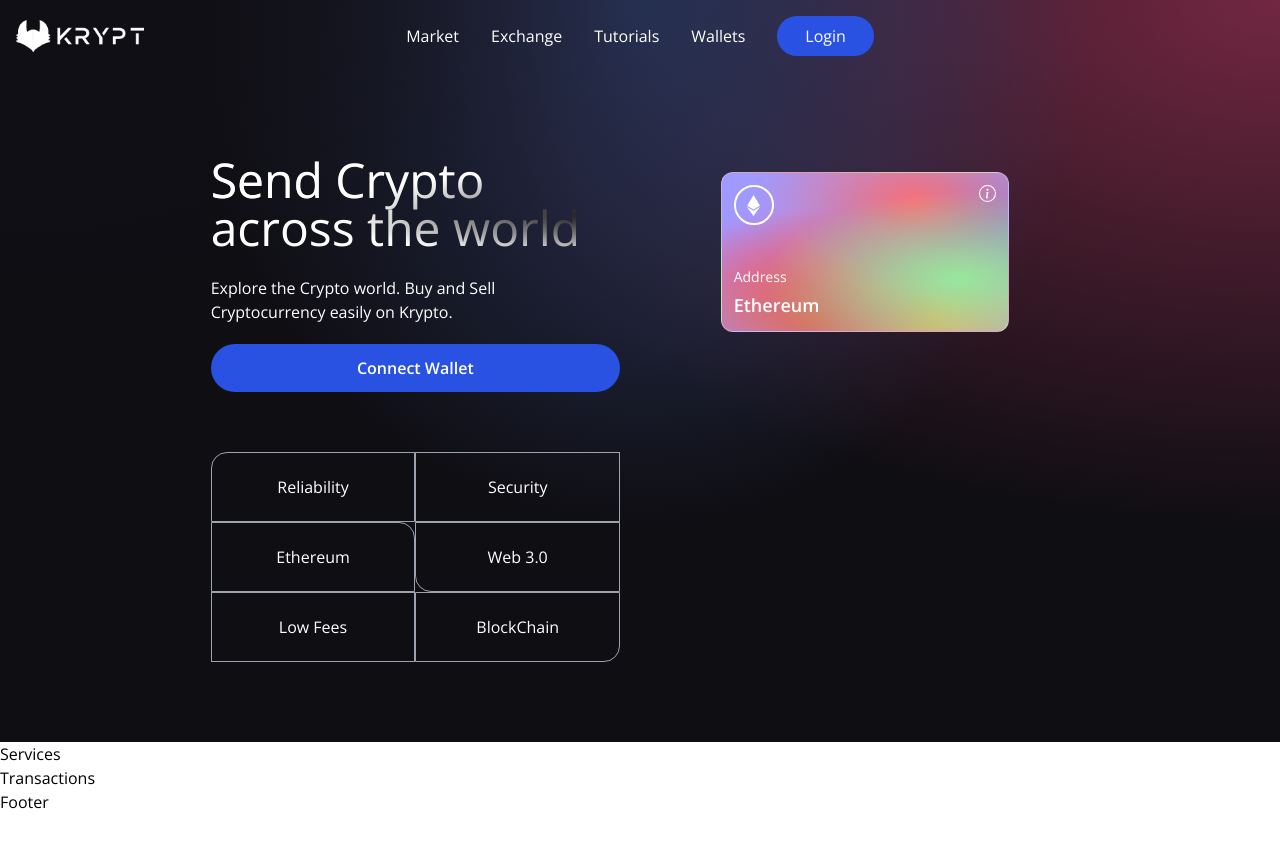
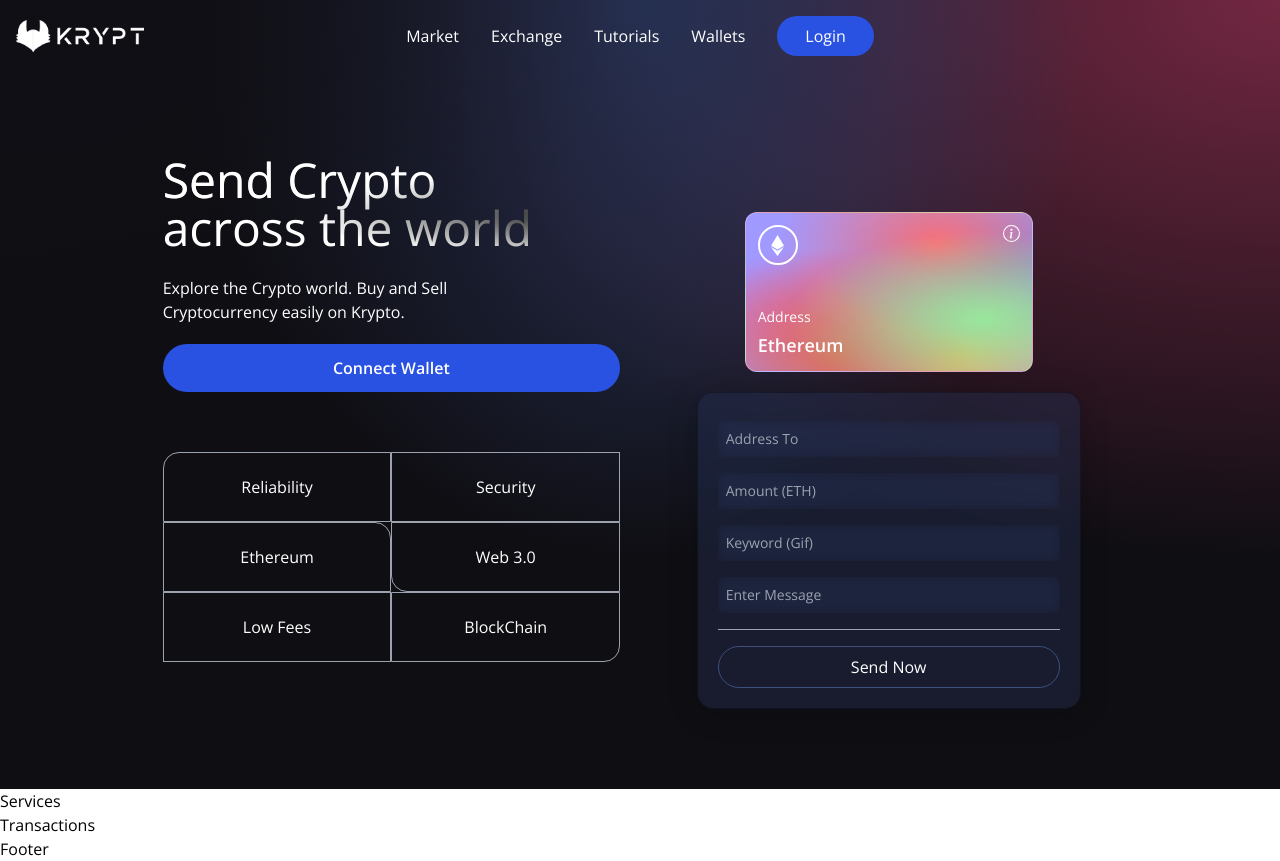
Before and after one commit to roshray/w3, a React (Vite) app in the folder client/: page / in a window 1280 px wide. Before the commit the page ends 814 px from the top, so only its background shows below. Built offline with nearby package versions, Linux system fonts and the light colour scheme.

Commit message:
client done

```diff
--- a/client/src/components/Loader.jsx
+++ b/client/src/components/Loader.jsx
@@ -1,8 +1,9 @@
 const Loader = () => {
     return (
-        <h1>
-            Loader
-        </h1>
+        <div className="flex justify-center items-center py-3">
+            <div className="animate-spin rounded-full h-32 w-32 border-b-2 border-red-700" />
+
+        </div>
     )
 }
 
--- a/client/src/components/Welcome.jsx
+++ b/client/src/components/Welcome.jsx
@@ -5,14 +5,28 @@ import { BsInfoCircle } from 'react-icons/bs'
 import { Loader } from './'
 
 const commonStyles = 'min-h-[70px] sm:px-0 px-2 sm:min-w-[120px] flex justify-center items-center border-[0.5px] border-gray-400 text-white'
+
+const Input = ({placeholder,name,type,value,handleChange}) => (
+    <input
+        placeholder={placeholder}
+        type={type}
+        step="0.0001"
+        value={value}
+        onClick={(e) => handleChange(e, name)}
+        className="my-2 w-full rounded-sm p-2 outline-none bg-transparent text-white border-none text-sm white-glassmorphism"
+    />
+)
 const Welcome = () => {
     const connectWallet = () => {
 
     }
+    const handleSumit = () => {
+
+    }
     return (
       <div className="flex w-full justify-center items-center">
-          <div className="flex md:flex-row flex-col items-start justify-between md:p-20 py-12 px-4">
-            <div className="flex flex-1 justify-start flex-col md:mr-10">
+          <div className="flex mf:flex-row flex-col items-start justify-between md:p-20 py-12 px-4">
+            <div className="flex flex-1 justify-start flex-col mf:mr-10">
                  <h1 className="text-3xl sm:text-5xl text-white text-gradient py-1 ">
                      Send Crypto <br /> across the world
                  </h1>
@@ -44,7 +58,7 @@ const Welcome = () => {
                  </div>
             </div>
 
-            <div className=" flex flex-col flex-1 items-center justify-start w-full md:mt-0 mt-10">
+            <div className=" flex flex-col flex-1 items-center justify-start w-full mf :mt-0 mt-10">
                 <div className="p-3 justify-end items-start flex-col rounded-xl h-40 sm:w-72 w-full my-5 eth-card white-glassmorphism">
                     <div className="flex justify-between flex-col w-full h-full">
                         <div className="flex justify-between items-start">
@@ -63,6 +77,27 @@ const Welcome = () => {
                         </div>
                     </div>
                 </div>
+
+                <div className="p-5 sm:w-96 w-full flex flex-col  jsutify-center items-center blue-glassmorphism">
+                    <Input placeholder="Address To" name="addressTo" type="text" handleChange={() => {}}/>
+                    <Input placeholder="Amount (ETH)" name="amount" type="number" handleChange={() => {}}/>
+                     <Input placeholder="Keyword (Gif)" name="keyword" type="text" handleChange={() => {}}/>
+                     <Input placeholder="Enter Message" name="message" type="text" handleChange={() => {}}/>
+
+                     <div className="h-[1px] w-full bg-gray-400 my-2" />
+
+                     {false ? (
+                        <Loader />
+                     ) : (
+                         <button
+                            type="button"
+                            onClick={handleSumit}
+                            className="text-white w-full mt-2 border-[1px] p-2 border-[#3d4f7c] rounded-full cursor-pointer"
+                         >
+                             Send Now
+                         </button>
+                     ) }
+                </div>
             </div>
           </div>
       </div>
--- a/client/tailwind.config.js
+++ b/client/tailwind.config.js
@@ -1,9 +1,35 @@
 module.exports = {
-  content: [
-    "./src/**/*.{js,jsx,ts,tsx}",
-  ],
+  purge: ["./src/**/*.{js,jsx,ts,tsx}", "./public/index.html"],
+  mode: "jit",
+  darkMode: false, // or 'media' or 'class'
   theme: {
+    fontFamily: {
+      display: ["Open Sans", "sans-serif"],
+      body: ["Open Sans", "sans-serif"],
+    },
+    extend: {
+      screens: {
+        mf: "990px",
+      },
+      keyframes: {
+        "slide-in": {
+          "0%": {
+            "-webkit-transform": "translateX(120%)",
+            transform: "translateX(120%)",
+          },
+          "100%": {
+            "-webkit-transform": "translateX(0%)",
+            transform: "translateX(0%)",
+          },
+        },
+      },
+      animation: {
+        "slide-in": "slide-in 0.5s ease-out",
+      },
+    },
+  },
+  variants: {
     extend: {},
   },
-  plugins: [],
-}
+
+};
```
Also changed, not shown: client/screenshots/crypt.png (added), 1 other file (tests, documents, lock files or other folders).
